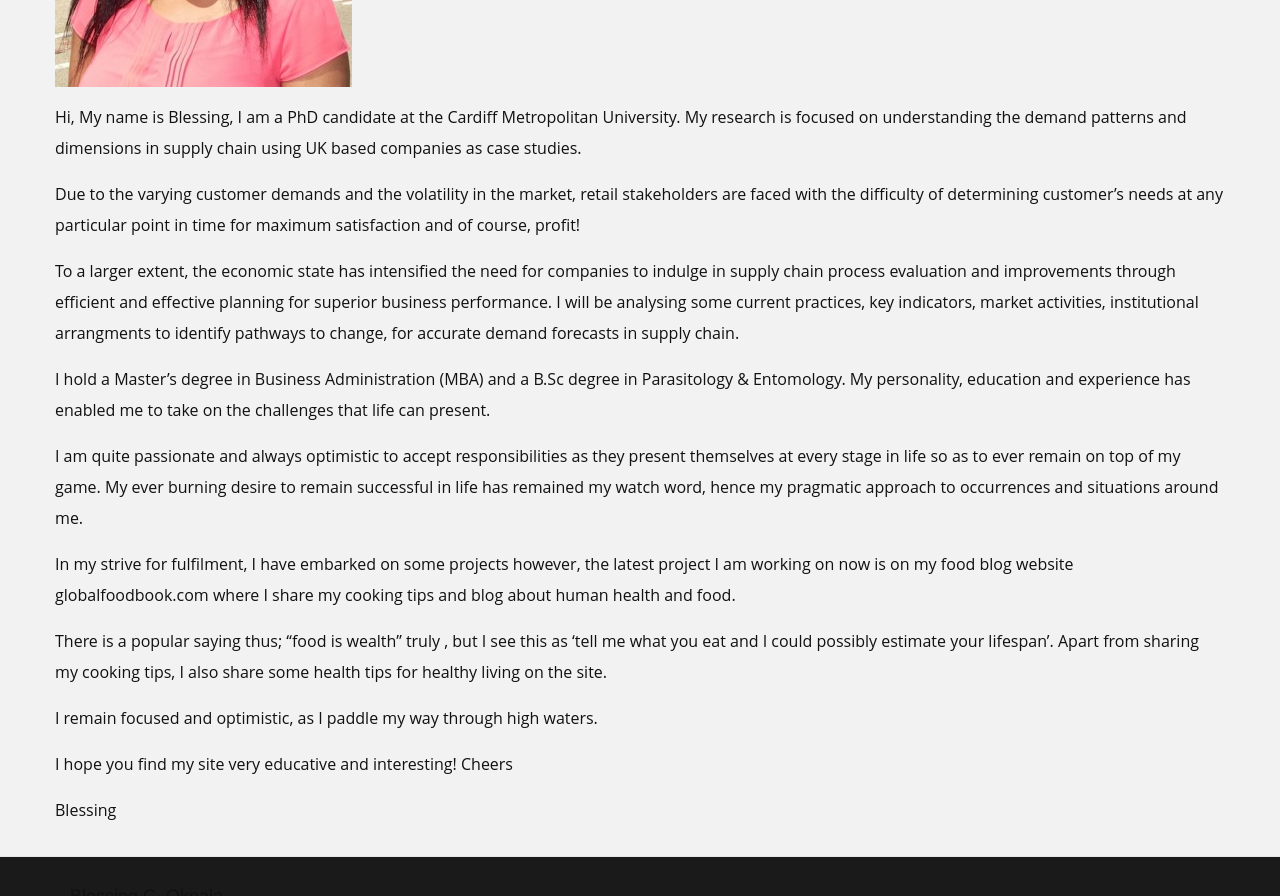
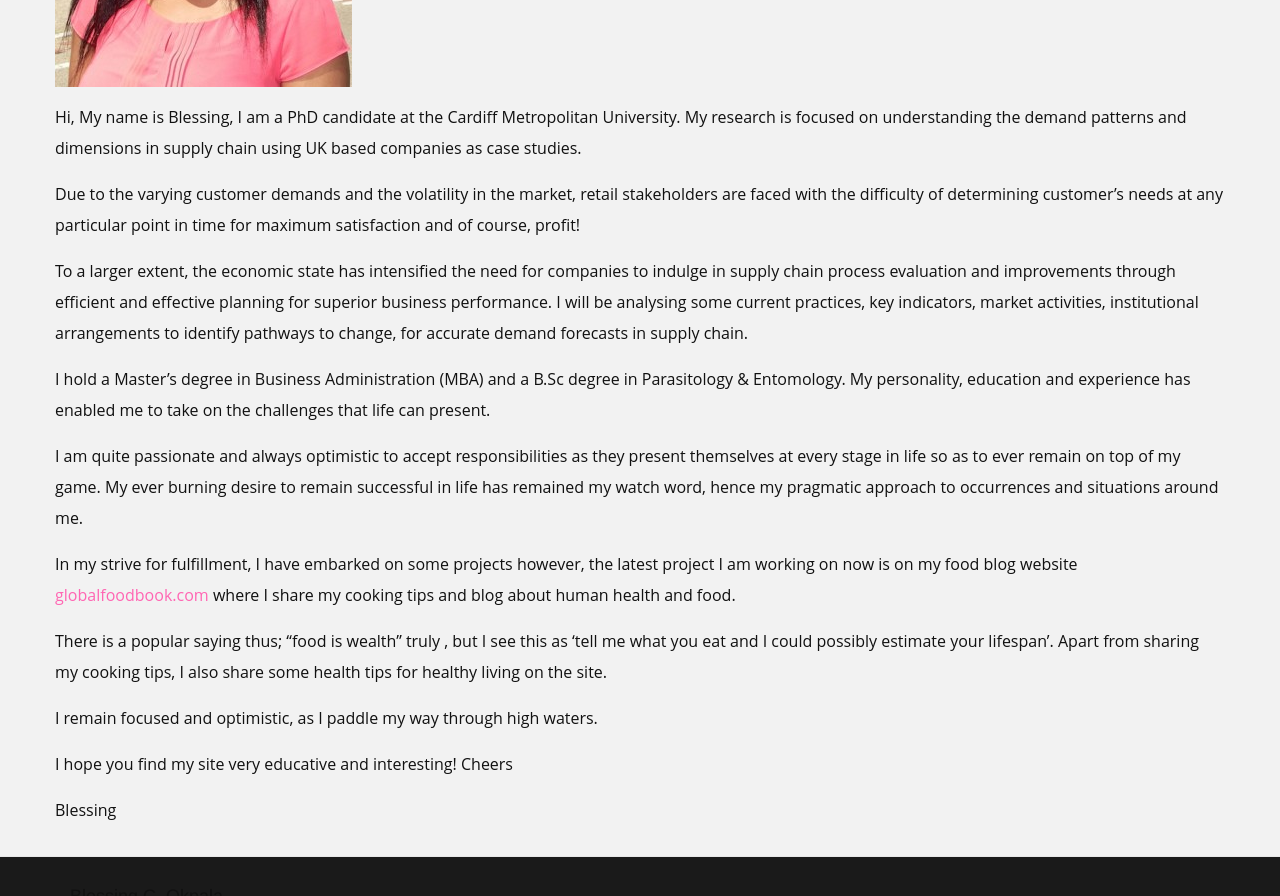
Before and after one commit to blessingokpala/blessingokpala.com, a Jekyll site: the page built from about.md, in a window 1280 px wide and 900 px high, scrolled down 608 px. Shown: the top 896 px of the window. Built offline with Jekyll 4.4.1, drawn with Linux system fonts in a browser that asks for light colours; nearby versions of some CDN libraries.

Commit message:
rebuilding site Sun 17 Jul 2016 01:22:16 BST

```diff
--- a/about.md
+++ b/about.md
@@ -14,13 +14,13 @@ retail stakeholders are faced with the difficulty of determining customer’s
 needs at any particular point in time for maximum satisfaction and
 of course, profit!
 
-To a larger extent, the economic state has intensified the need for companies to indulge in supply chain process evaluation and improvements through efficient and effective planning for superior business performance. I will be analysing some current practices, key indicators, market activities, institutional arrangments to identify pathways to change, for accurate demand forecasts in supply chain.
+To a larger extent, the economic state has intensified the need for companies to indulge in supply chain process evaluation and improvements through efficient and effective planning for superior business performance. I will be analysing some current practices, key indicators, market activities, institutional arrangements to identify pathways to change, for accurate demand forecasts in supply chain.
 
 I hold a Master’s degree in Business Administration (MBA) and a B.Sc degree in Parasitology & Entomology. My personality, education and experience has enabled me to take on the challenges that life can present.
 
 I am quite passionate and always optimistic to accept responsibilities as they present themselves at every stage in life so as to ever remain on top of my game. My ever burning desire to remain successful in life has remained my watch word,  hence my pragmatic approach to occurrences  and situations around me.
 
-In my strive for fulfilment, I have embarked on some projects however, the latest project I am working on now is on my food blog website globalfoodbook.com where I share my cooking tips and blog about human health and food.
+In my strive for fulfillment, I have embarked on some projects however, the latest project I am working on now is on my food blog website [globalfoodbook.com](http://globalfoodbook.com) where I share my cooking tips and blog about human health and food.
 
 There is a popular saying thus;  “food is wealth” truly , but I see this as ‘tell me what you eat and I could possibly estimate your lifespan’. Apart from sharing my cooking tips, I also share some health tips for healthy living on the site.
 
```
Also changed, not shown: 2 other files.
